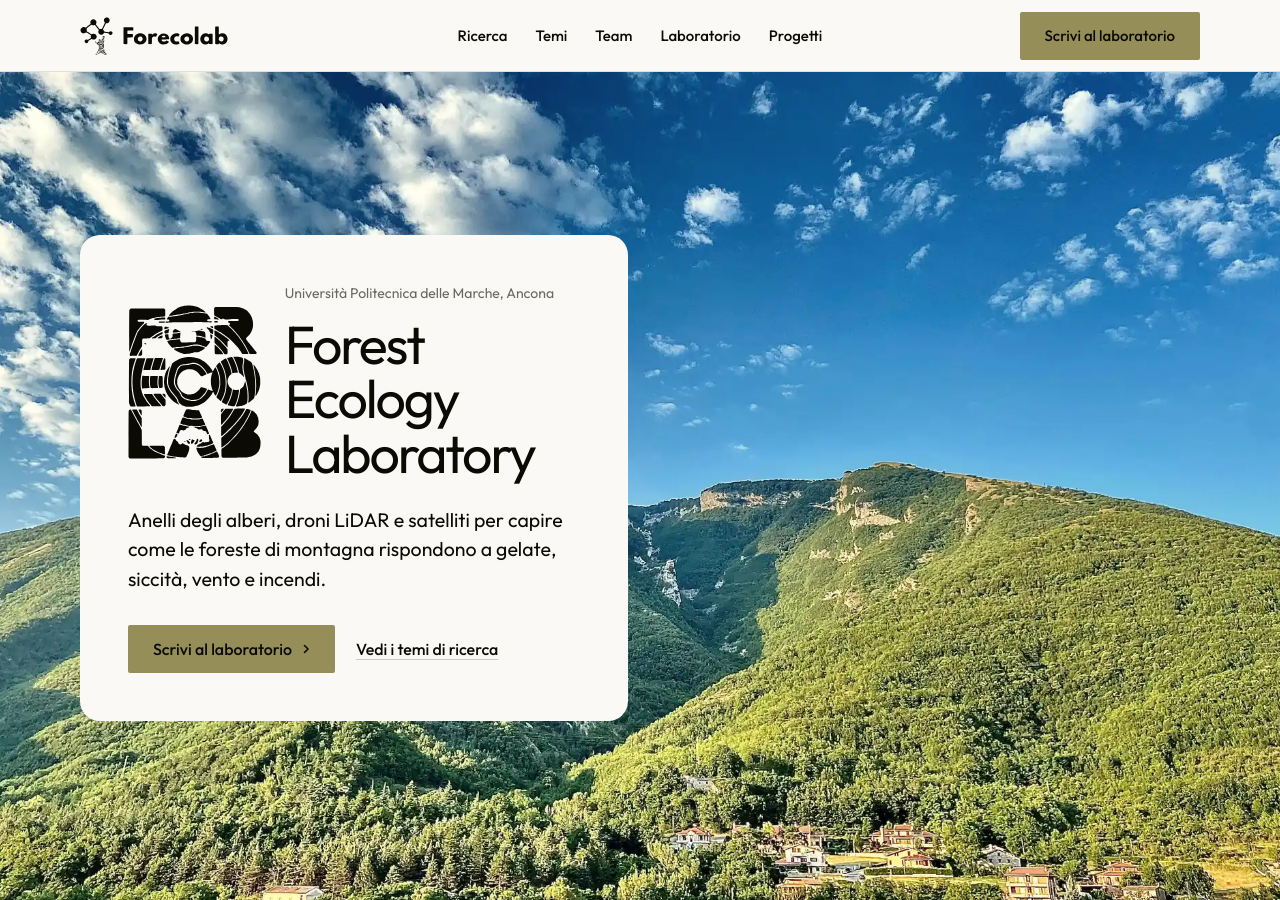
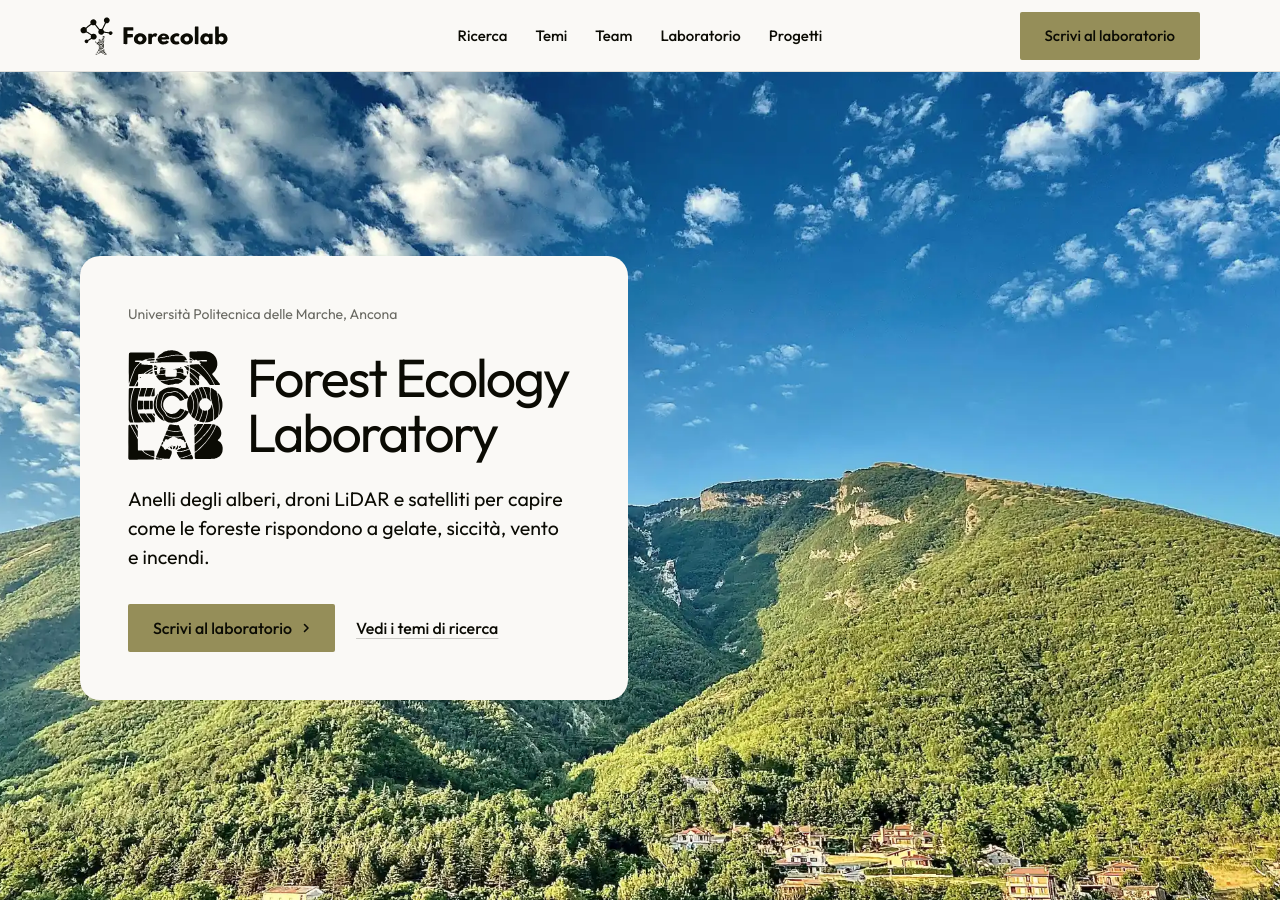
Before and after one commit to AtzeniF/forecolab, a Jekyll site: the page built from v1/index.html, in a window 1280 px wide and 900 px high. Built offline with Jekyll 4.4.1, drawn with Linux system fonts in a browser that asks for light colours.

Commit message:
Apertura: logo alto quanto il titolo, sopratitolo sopra entrambi, 'foreste' al posto di 'foreste di montagna'
Co-Authored-By: Claude Opus 5.5 <noreply@anthropic.com>

```diff
--- a/v1/index.html
+++ b/v1/index.html
@@ -61,13 +61,14 @@
   .footer__logo img { display: block; width: 100%; height: auto; }
   @media (max-width: 639px) { .nav__logo--img .logo-albero { height: 32px; } .nav__logo--img .logo-scritta { height: 16px; } }
   /* apertura: logo accanto al titolo, foto che si alternano */
-  .hero__brand { display: grid; grid-template-columns: auto 1fr; gap: var(--s-5); align-items: center; margin-bottom: var(--s-5); }
-  .hero__logo { display: block; height: clamp(120px, 12vw, 176px); width: auto; }
+  /* il logo è alto quanto il titolo: dalla cima delle maiuscole alla base dell'ultima riga */
+  .hero__brand { display: grid; grid-template-columns: auto 1fr; gap: var(--s-5); align-items: stretch; margin-bottom: var(--s-5); }
+  .hero__logo { display: block; height: 100%; width: auto; min-height: 96px; align-self: stretch; }
+  .hero--slides h1 { text-box: trim-both cap alphabetic; }
   .hero--slides h1 { font-size: clamp(40px, 4.2vw, 64px); line-height: 1.02; max-width: 11ch; margin: 0; }
-  .hero__brand .hero__kicker { margin: 0 0 var(--s-3); font-size: var(--t-small); color: var(--muted); }
+  .hero--slides .hero__kicker { margin: 0 0 var(--s-4); font-size: var(--t-small); color: var(--muted); }
   .hero--slides > .hero__slide { opacity: 0; transition: opacity 1.6s ease; }
   .hero--slides > .hero__slide.is-on { opacity: 1; }
-  @media (max-width: 639px) { .hero__logo { height: 96px; } }
   @media (prefers-reduced-motion: reduce) { .hero--slides > .hero__slide { transition: none; } }
   /* ricerca: due linee */
   .line__pic { margin: 0 0 var(--s-5); border-radius: var(--r-lg); overflow: hidden; aspect-ratio: 16 / 10; }
@@ -144,14 +145,12 @@
     {%- endfor %}
     <div class="wrap"><div class="hero-text">
       <div class="hero__text">
+        <p class="hero__kicker">{{ s.hero_sopratitolo }}</p>
         <div class="hero__brand">
           <img class="hero__logo" src="{{ '/assets/logo/logo-for-eco-lab.svg' | relative_url }}" alt="Forecolab" width="2283" height="2642">
-          <div>
-            <p class="hero__kicker">{{ s.hero_sopratitolo }}</p>
-            <h1 id="hero-h">{{ s.hero_titolo }}</h1>
-          </div>
+          <h1 id="hero-h">{{ s.hero_titolo }}</h1>
         </div>
-        <p class="hero__lead">Anelli degli alberi, droni LiDAR e satelliti per capire come le foreste di montagna rispondono a gelate, siccità, vento e incendi.</p>
+        <p class="hero__lead">Anelli degli alberi, droni LiDAR e satelliti per capire come le foreste rispondono a gelate, siccità, vento e incendi.</p>
         <div class="btn-row"><a class="btn btn--primary" href="{{ mail }}">Scrivi al laboratorio{{ arrow }}</a><a class="btn btn--secondary" href="#temi">Vedi i temi di ricerca</a></div>
       </div>
     </div></div>
```
